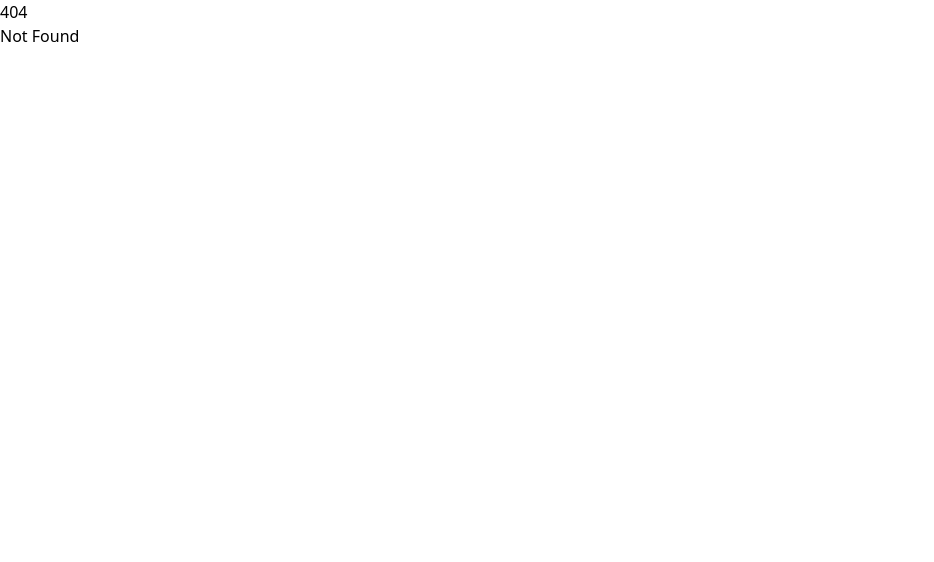
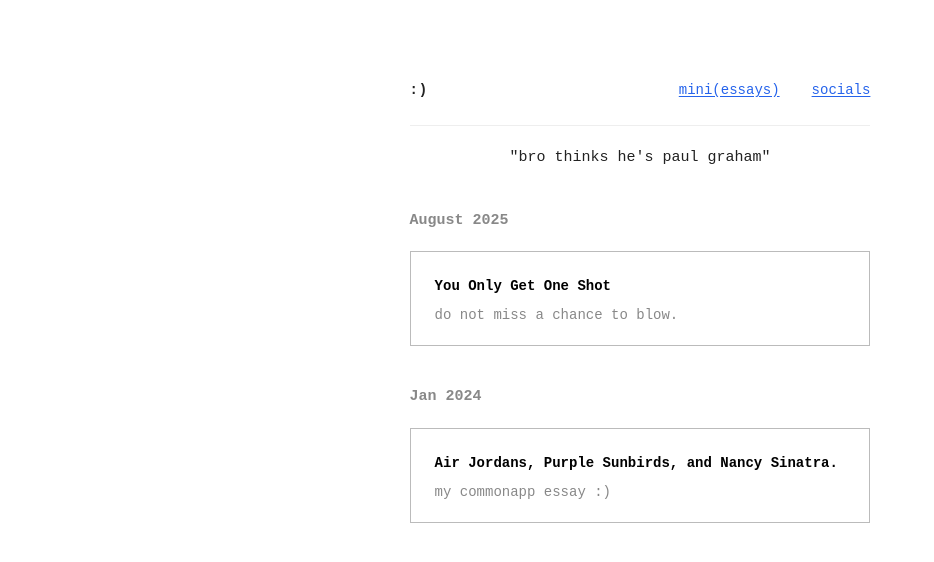
Before and after one commit to AlphaLaser/AditDotRun, a SvelteKit app: page /essays in a window 1280 px wide. Before the commit this address had no page. Shown: the top 562 px of the page, without its empty margins (0-934 px from the left). Built offline with nearby package versions, Linux system fonts and the light colour scheme.

Commit message:
shit works

```diff
--- a/src/routes/+page.svelte
+++ b/src/routes/+page.svelte
@@ -8,14 +8,14 @@
 	<nav class="navbar">
 		<div class="navbar-left">:)</div>
 		<div class="navbar-right">
-			<a href="/micro-essays" class="nav-link">mini(essays)</a>
+			<a href="/essays" class="nav-link">mini(essays)</a>
 			<a href="/socials" class="nav-link">socials</a>
 			<!-- <a href="javascript:void(0)" class="nav-link">placeholder</a> -->
 		</div>
 	</nav>
 		<main style="margin-top:2.5rem;">
 			<h1>YO — ADIT HERE :D</h1>
-						<p>i'm a 19y/o undergrad in finland. as an army
+						<p>i'm an army
 							<span class="tooltip-underline">
 								brat
 								<span class="tooltip-box">
@@ -24,7 +24,7 @@
 									born, raised, and transferred
 								</span>
 							</span>,
-							i spent my childhood in 9 different schools in 7 cities all over india.
+							who has spent my childhood in 9 different schools in 7 cities all over india. currently, i'm an undergrad studying data science in finland.
 						</p>
 
                         <br/><br/>
@@ -34,7 +34,7 @@
                             <li>- waited 25 min in the parking to meet andrew ng at <a href="https://events.ycombinator.com/ai-sus" target="_blank">yc ai sus</a>.</li>
                             <li>- presented compling research at nml workshop @ neurips'23.</li>
                             <li>- finalist at national science fair (top 1% of 10,000+).</li>
-                            <li>- attended linguistics camp at ohio state on $1100 scholly.</li>
+                            <li>- attended <a href="https://linguistics.osu.edu/undergrad/sliys" target="_blank">linguistics camp</a> at ohio state on $1100 scholly.</li>
                             <li>- opened a lemonade stand when i was 9 and somehow made a loss.</li>
                         </ul>
 
@@ -44,6 +44,9 @@
                         <ul>
                             <li>- <a href="https://paebbl.com" target="_blank">paebbl.com</a>: building bedrock kbs, mcp servers, and ai agents.</li>
                             <li>- <a href="https://aaltoes.com" target="_blank">aaltoes.com</a>: organising hackathons and pushing build culture.</li>
+                            <li>- <a href="https://burrow.wtf" target="_blank">burrow.wtf</a>: fun game to go down rabbit holes.</li>
+                            <li>- <a href="https://getnabla.xyz" target="_blank">getnabla.xyz</a>: finding aliens faster than ever.</li>
+                            <li>- <a href="https://aalto.fi" target="_blank">aalto.fi</a>: bs data science + quantum tech.</li>
                         </ul>
 
                     </main>
--- /dev/null
+++ b/src/routes/essays/+page.svelte
@@ -0,0 +1,131 @@
+<script>
+  // Placeholder for essays data
+  const essays = [
+    {
+      title: 'You Only Get One Shot',
+      month: 'August 2025',
+      summary: 'do not miss a chance to blow.'
+    },
+    {
+      title: 'Air Jordans, Purple Sunbirds, and Nancy Sinatra.',
+      month: 'Jan 2024',
+      summary: 'my commonapp essay :)'
+    }
+  ];
+  // Group essays by month
+  let grouped = {};
+  essays.forEach(e => {
+    if (!grouped[e.month]) grouped[e.month] = [];
+    grouped[e.month].push(e);
+  });
+</script>
+
+<div class="thin-centered">
+  <nav class="navbar">
+    <div class="navbar-left">:)</div>
+    <div class="navbar-right">
+      <a href="/micro-essays" class="nav-link">mini(essays)</a>
+      <a href="/socials" class="nav-link">socials</a>
+    </div>
+  </nav>
+  <br/>
+  <div class="essays-header">"bro thinks he's paul graham"</div>
+  {#each Object.keys(grouped) as month}
+    <div class="month-section">
+      <div class="month-title">{month}</div>
+      {#each grouped[month] as essay}
+        <div class="essay-rect">
+          <div class="essay-title">{essay.title}</div>
+          <div class="essay-summary">{essay.summary}</div>
+        </div>
+      {/each}
+    </div>
+  {/each}
+</div>
+
+<style>
+  .thin-centered {
+    font-family: 'JetBrains Mono', monospace;
+    font-size: 14px;
+    width: 40vw;
+    min-width: 320px;
+    max-width: 600px;
+    margin: 1.5rem auto 3rem auto;
+    padding: 2rem 2vw;
+    background: transparent;
+    box-sizing: border-box;
+  }
+  .essays-header {
+    font-size: 15px;
+    color: #222;
+    margin-bottom: 2.5rem;
+    text-align: center;
+    font-family: 'JetBrains Mono', monospace;
+  }
+  .month-section {
+    margin-bottom: 2.5rem;
+  }
+  .month-title {
+    font-size: 15px;
+    color: #888;
+    margin-bottom: 1.2rem;
+    font-weight: 700;
+    font-family: 'JetBrains Mono', monospace;
+  }
+  .essay-rect {
+    background: #fff;
+    border: 1px solid #bbb;
+    border-radius: 0;
+    padding: 1.5rem 1.5rem 1.2rem 1.5rem;
+    margin-bottom: 1.2rem;
+    box-shadow: none;
+  }
+  .essay-title {
+    font-size: 14px;
+    font-weight: 700;
+    margin-bottom: 0.5rem;
+    font-family: 'JetBrains Mono', monospace;
+  }
+  /* .essay-by removed */
+  .navbar {
+    width: 100%;
+    display: flex;
+    justify-content: space-between;
+    align-items: center;
+    padding: 1.5rem 0 1.5rem 0;
+    box-sizing: border-box;
+    font-family: 'JetBrains Mono', monospace;
+    background: white;
+    z-index: 10;
+    border-bottom: 1px solid #eee;
+    position: static;
+  }
+  .navbar-left {
+    font-weight: 700;
+    letter-spacing: 0.05em;
+    color: #222;
+    font-family: 'JetBrains Mono', monospace;
+    font-size: 14px;
+  }
+  .navbar-right {
+    display: flex;
+    gap: 2rem;
+  }
+  .nav-link {
+    color: #2563eb;
+    text-decoration: underline;
+    font-size: 14px;
+    font-family: 'JetBrains Mono', monospace;
+    transition: color 0.2s;
+    text-underline-offset: 2px;
+  }
+  .nav-link:hover {
+    color: #1d4ed8;
+    text-decoration-thickness: 2px;
+  }
+  .essay-summary {
+    font-size: 14px;
+    color: #888;
+    font-family: 'JetBrains Mono', monospace;
+  }
+</style>
```
Also changed, not shown: src/routes/essays.svelte (added).
